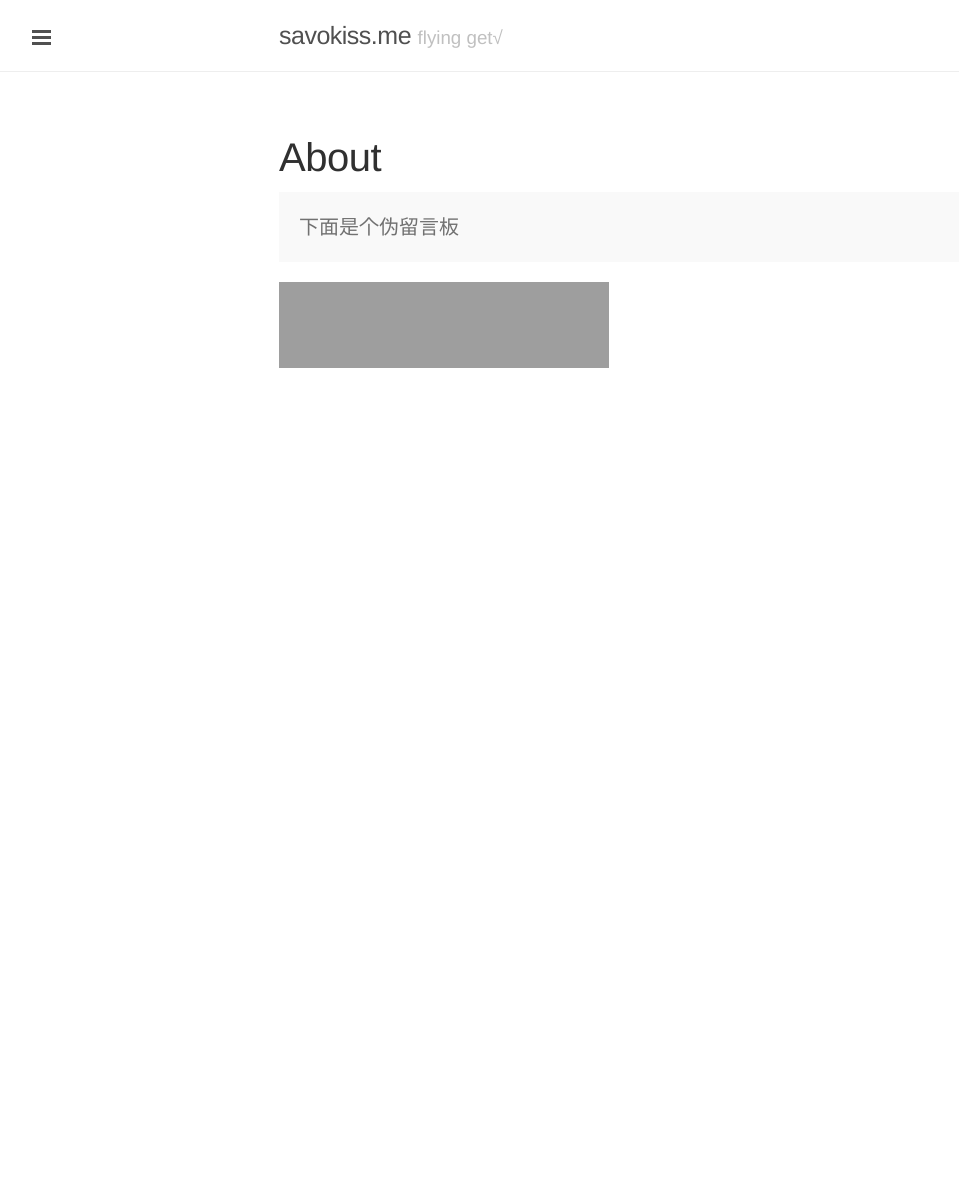
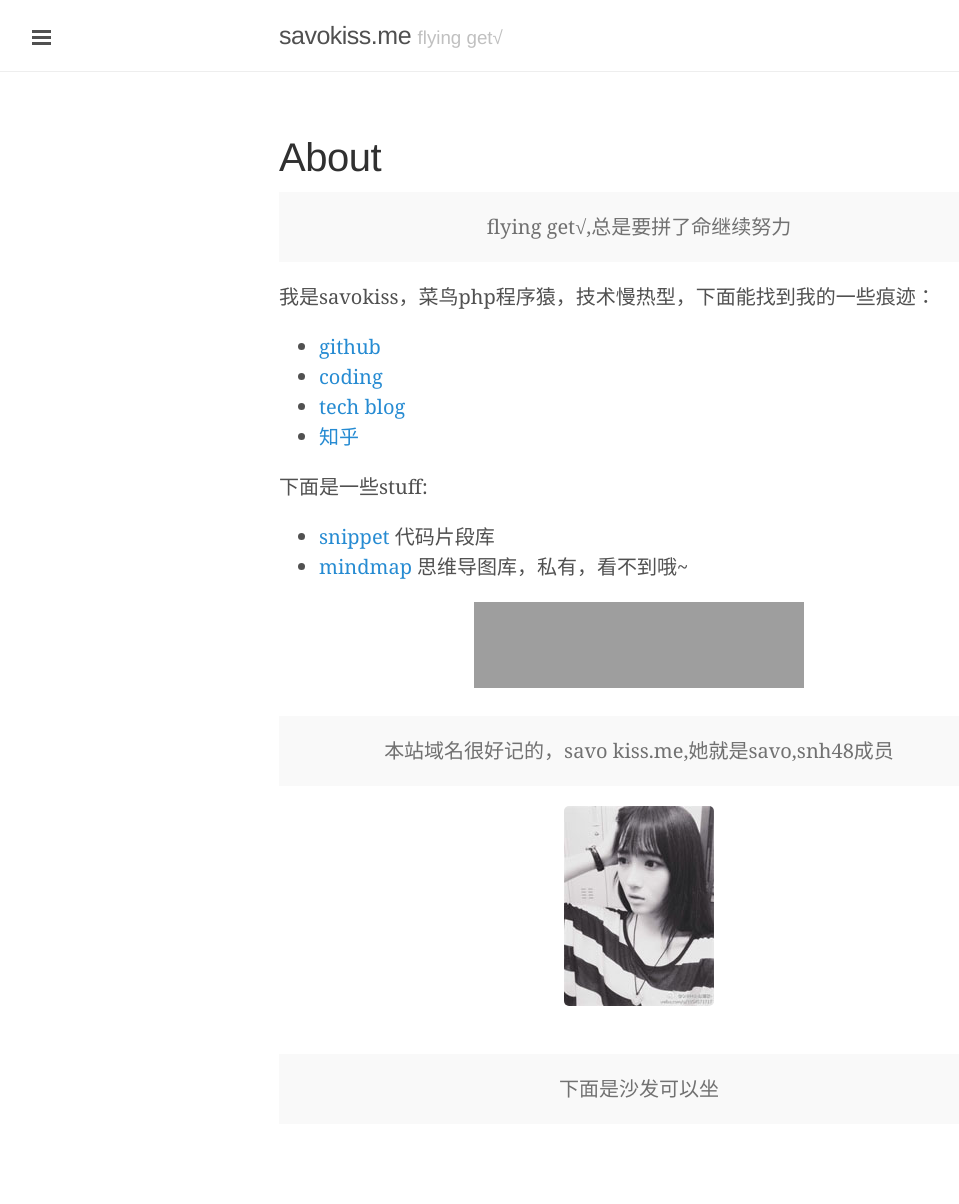
Before and after one commit to jaynaruto/jaynaruto.github.io, a Jekyll site: the page built from about.md, in a window 1280 px wide. Shown: the whole page, without its empty margins (1-960 px from the left). Built offline with Jekyll 4.4.1, drawn with Linux system fonts in a browser that asks for light colours; Markdown is read by kramdown in place of the engine named in the settings; comment, search, counter and statistics services are not loaded; before the commit the page ends 900 px from its top, so only the background shows below that; grey boxes are pictures that could not be loaded.

Commit message:
update about etc

```diff
--- a/_includes/sidebar.html
+++ b/_includes/sidebar.html
@@ -25,8 +25,6 @@
       {% endif %}
     {% endfor %}
 
-    <a class="sidebar-nav-item" target="_blank" href="http://cnblogs.com/savokiss">Tec Blog</a>
-    <a class="sidebar-nav-item" target="_blank" href="http://github.com/jaynaruto">GitHub</a>
   </nav>
 
   <div class="sidebar-item">
--- a/_sass/_layout.scss
+++ b/_sass/_layout.scss
@@ -198,7 +198,7 @@
 }
 
 .post-title {
-    font-size: 42px;
+    font-size: 22px;
     letter-spacing: -1px;
     line-height: 1;
 
--- a/about.md
+++ b/about.md
@@ -3,9 +3,32 @@ layout: about
 title: About
 ---
 
-<p class="message">
-  下面是个伪留言板
+<p class="message text-center">
+  flying get√,总是要拼了命继续努力
 </p>
 
+我是savokiss，菜鸟php程序猿，技术慢热型，下面能找到我的一些痕迹：
 
+- [github](http://github.com/jaynaruto)
+- [coding](https://coding.net/u/savokiss)
+- [tech blog](http://cnblogs.com/savokiss)
+- [知乎](http://www.zhihu.com/people/bear-jason)
+
+下面是一些stuff:
+
+- [snippet](https://coding.net/u/savokiss/p/snippet/git) 代码片段库
+- [mindmap]() 思维导图库，私有，看不到哦~
+
+<p class="text-center">
 <iframe frameborder="no" border="0" marginwidth="0" marginheight="0" width=330 height=86 src="http://music.163.com/outchain/player?type=2&id=29011392&auto=1&height=66"></iframe>
+</p>
+
+<p class="message text-center">
+	本站域名很好记的，savo kiss.me,她就是savo,snh48成员
+</p>
+<p class="text-center">
+<img src="{{ site.baseurl }}public/upload/savoki.jpg" style="display:inline;">
+</p>
+<p class="message text-center">
+	下面是沙发可以坐
+</p>
--- a/public/css/poole.css
+++ b/public/css/poole.css
@@ -428,3 +428,8 @@ a.pagination-item:hover {
     border-bottom-right-radius: 4px;
   }
 }
+
+/* tools */
+.text-center{
+  text-align: center;
+}
```
Also changed, not shown: _posts/2015-01-27-about-this.md (added, +16 -0 lines), public/upload/savoki.jpg (added).
